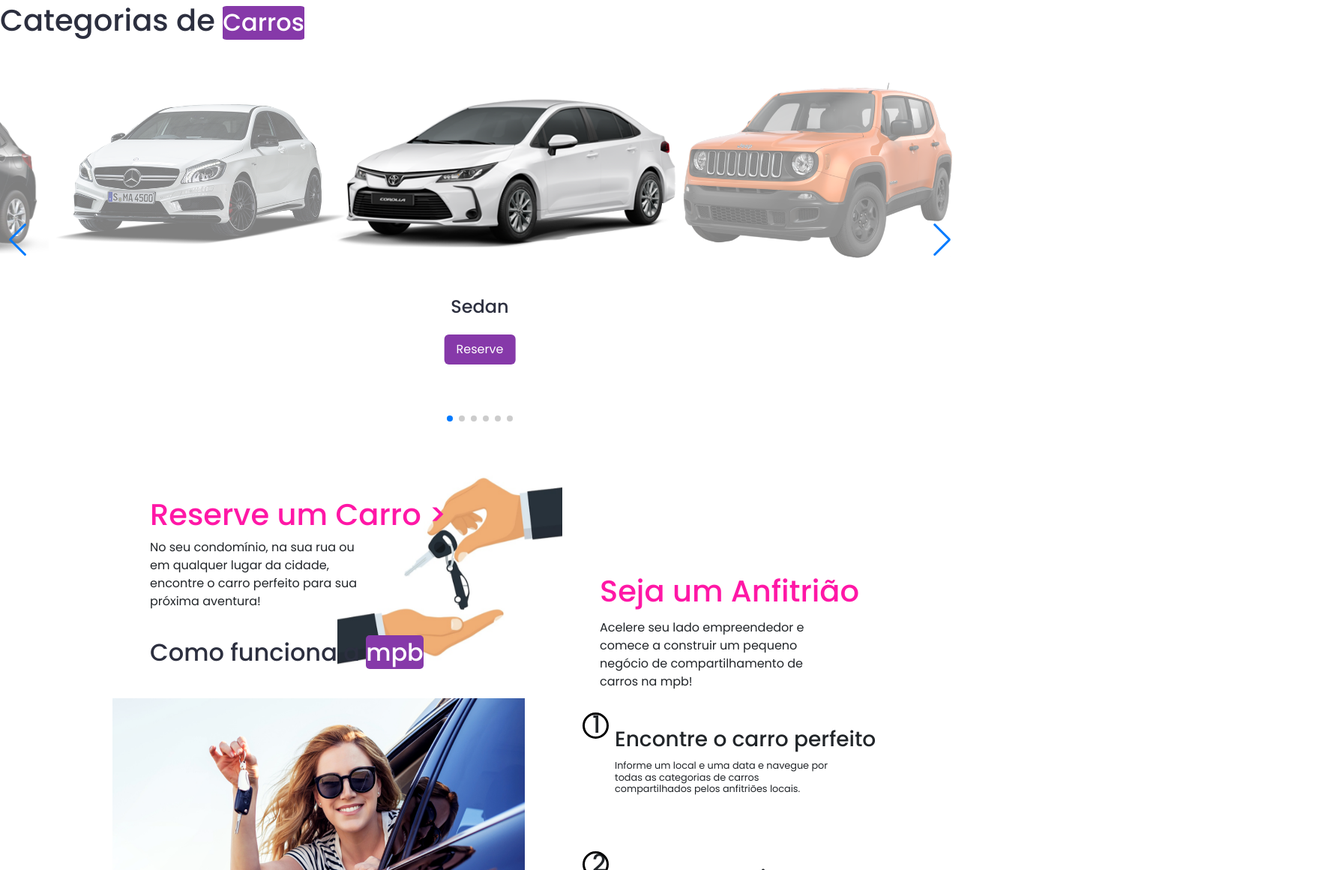
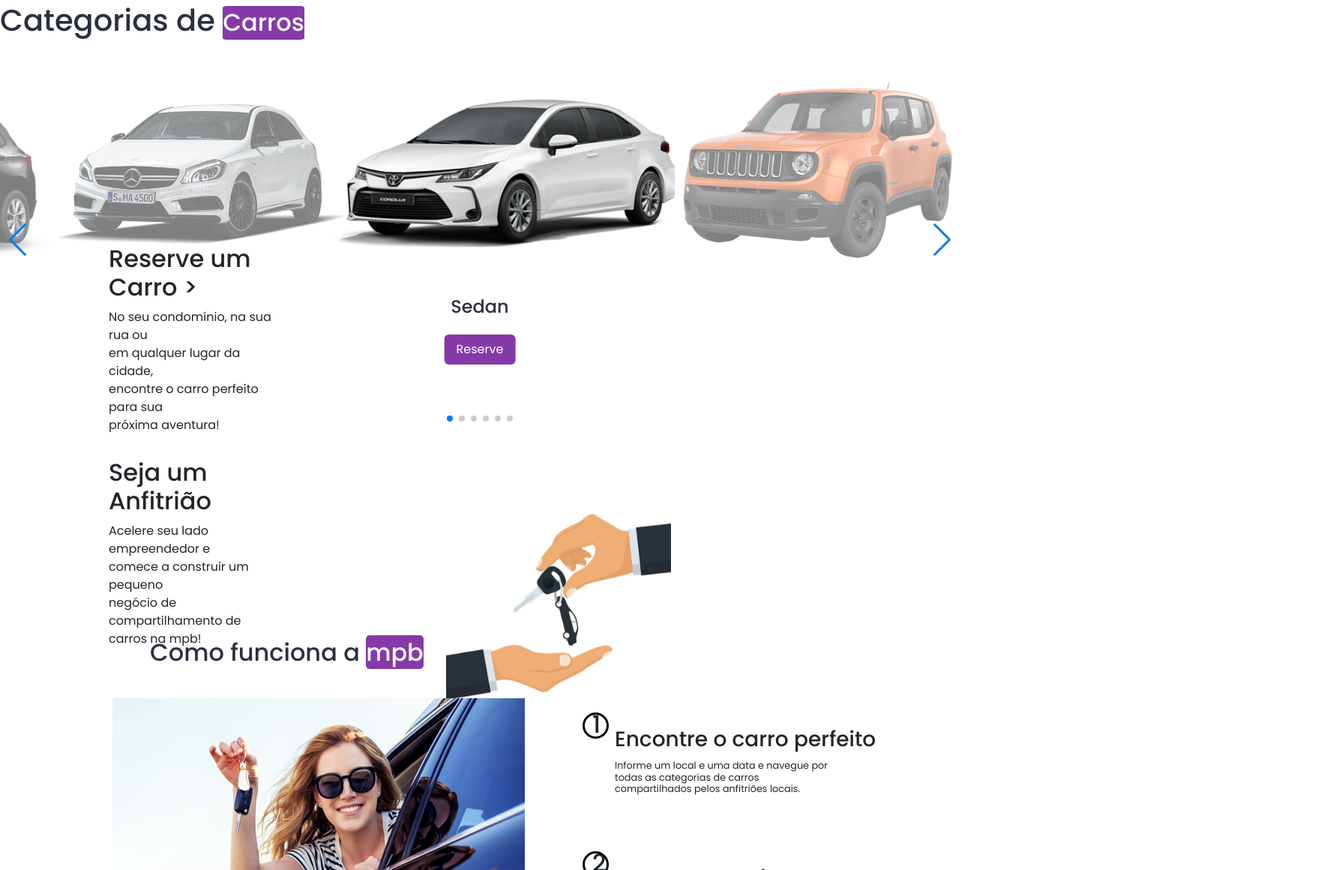
Before and after one commit to leojossa/mpb_v1, a plain HTML site: page templates/index.html in a window 1280 px wide. Shown: the part 1299-2459 px from the top of the page at 75% size, 1774 px wide, since content can reach past the window. Drawn offline with nearby package versions, Linux system fonts and the light colour scheme.

Commit message:
Update index.html

```diff
--- a/templates/index.html
+++ b/templates/index.html
@@ -1,5 +1,5 @@
 <!DOCTYPE html>
-<html lang="pt-br">
+<html lang="en">
 <head>
     <meta charset="UTF-8">
     <meta name="viewport" content="width=device-width, initial-scale=1.0">
@@ -12,9 +12,6 @@
     <script src="https://kit.fontawesome.com/e321f551d7.js" crossorigin="anonymous"></script>
 </head>
 <body>
-
-    <main id="main">
-
     <nav>
         <div class="navbar">
           <div class="container nav-container">
@@ -44,6 +41,7 @@
           </div>
         </div>
       </nav>
+
       <section class="showcase-area" id="showcase">
         <div class="showcase-container">
             <img src="../static/img/trip.jpg" alt="">
@@ -144,27 +142,34 @@
         </div>
     </section>
 
-        <section class="reserve" id="reserve">
+
+    <section class="container mt-5" id="reserve">
         <div class="reserve-img">
-                <img src="../static/img/reserve um carro.png" alt="">
+            <div class="col-md-6">
+                <img class="img-fluid" src="../static/img/reserve um carro.png" alt="">
+            </div>
         </div>
         <div class="reserve-desc1">
-                <h1>Reserve um Carro ></h1>
-                <span>No seu condomínio, na sua rua ou </br>
+            <div class="col-md-3">
+                <h2 class="pt-3">Reserve um Carro ></h2>
+                <p>No seu condomínio, na sua rua ou </br>
                     em qualquer lugar da cidade, </br>
                     encontre o carro perfeito para sua </br>
-                    próxima aventura!
-                </span>
+                    próxima aventura!</p>
+            </div>
         </div>
         <div class="reserve-desc2">
-                <h1>Seja um Anfitrião</h1>
-                <span>Acelere seu lado empreendedor e </br>
+            <div class="col-3 col-md-3">
+                <h2 class="pt-3">Seja um Anfitrião</h2>
+                <p>Acelere seu lado empreendedor e </br>
                     comece a construir um pequeno </br>
                     negócio de compartilhamento de </br>
                     carros na mpb!
-                </span>
+                </p>
+            </div>
         </div>
     </section>
+
 
     <section class="funciona" id="funciona">
         <div class="func-img">
@@ -245,11 +250,8 @@
         <h2>mpb &copy; moving people beyond</h2>
     </footer>
 
-    </main>
-
     <script src="https://cdn.jsdelivr.net/npm/swiper@11/swiper-bundle.min.js"></script>
     <script src="../static/bootstrap/js/bootstrap.bundle.min.js"></script>
     <script src="../static/script.js"></script>
-
 </body>
 </html>
```
Lines whose indentation alone changed are shown as unchanged.
